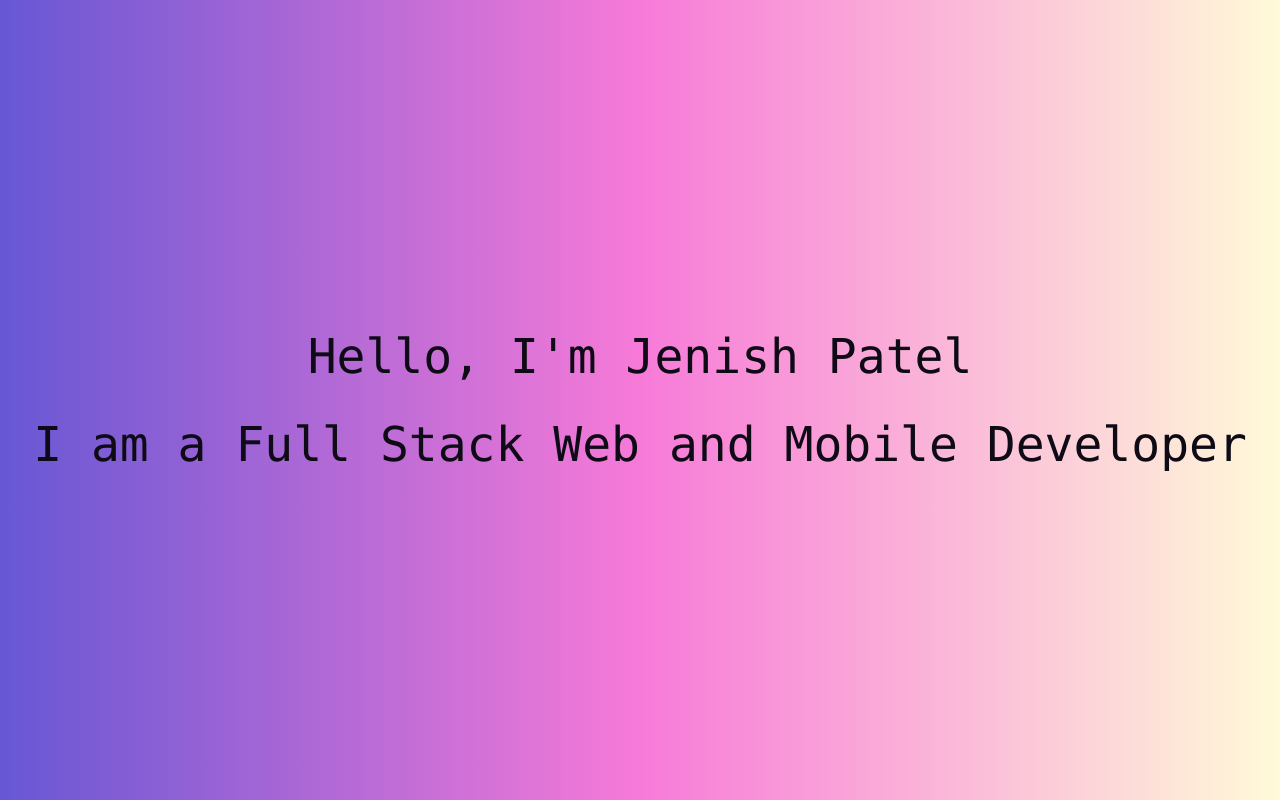
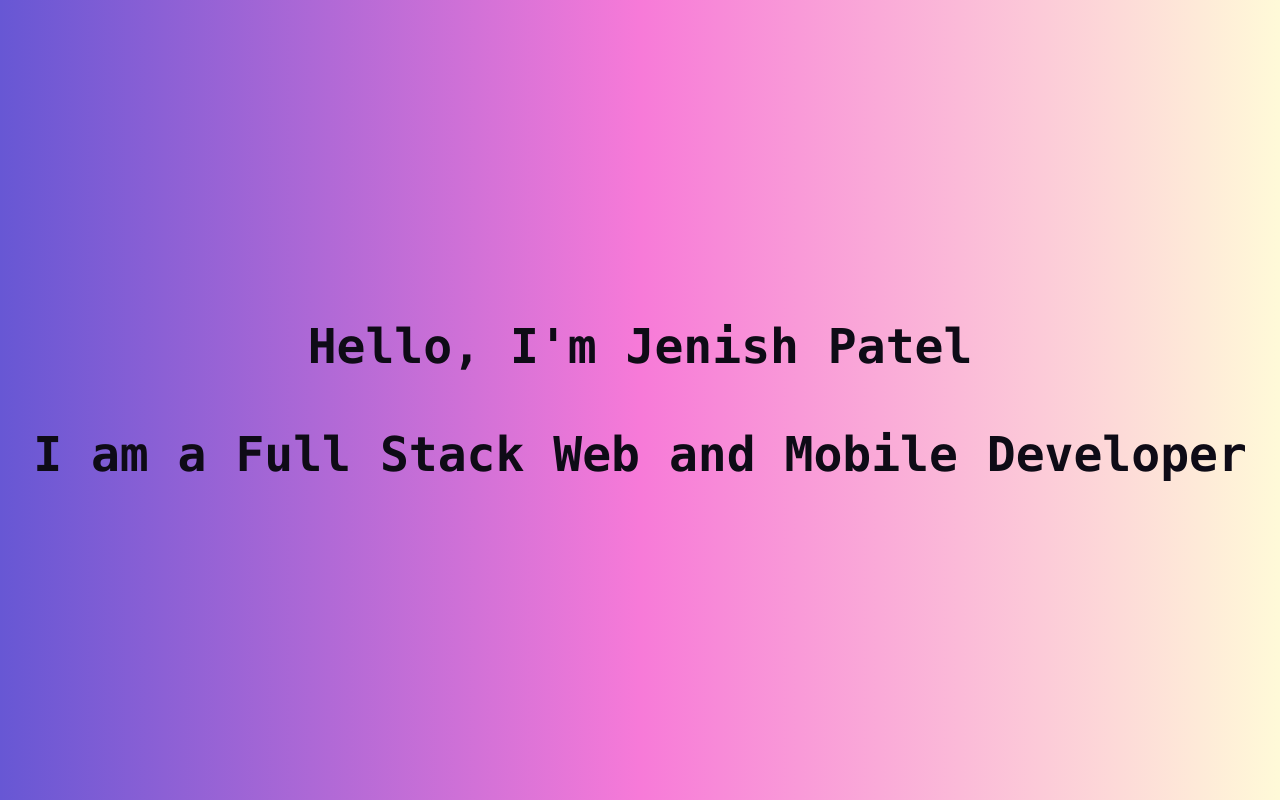
Before and after one commit to jenishpatel-jp/jenish-patel-portfolio, a Next.js app: page / in a window 1280 px wide. Shown: the top 800 px of the page. Built offline with nearby package versions, Linux system fonts and the light colour scheme.

Commit message:
Updated the hero page to make the text centre and bold

```diff
--- a/src/app/components/Hero.tsx
+++ b/src/app/components/Hero.tsx
@@ -5,8 +5,8 @@ import React from 'react'
 const Hero = () => {
   return (
     <div className='text-xl items-center justify-center flex-1 flex h-full flex-col' >
-        <h1 className='text-void text-5xl p-5 font-mono '>Hello, I&apos;m Jenish Patel</h1>
-        <h1 className='text-void text-5xl p-5 font-mono '>I am a Full Stack Web and Mobile Developer</h1>
+        <h1 className='text-void text-5xl p-5 font-mono text-center font-bold'>Hello, I&apos;m Jenish Patel</h1>
+        <h1 className='text-void text-5xl p-5 mt-5 font-mono text-center font-bold'>I am a Full Stack Web and Mobile Developer</h1>
     </div>
   )
 }
```
